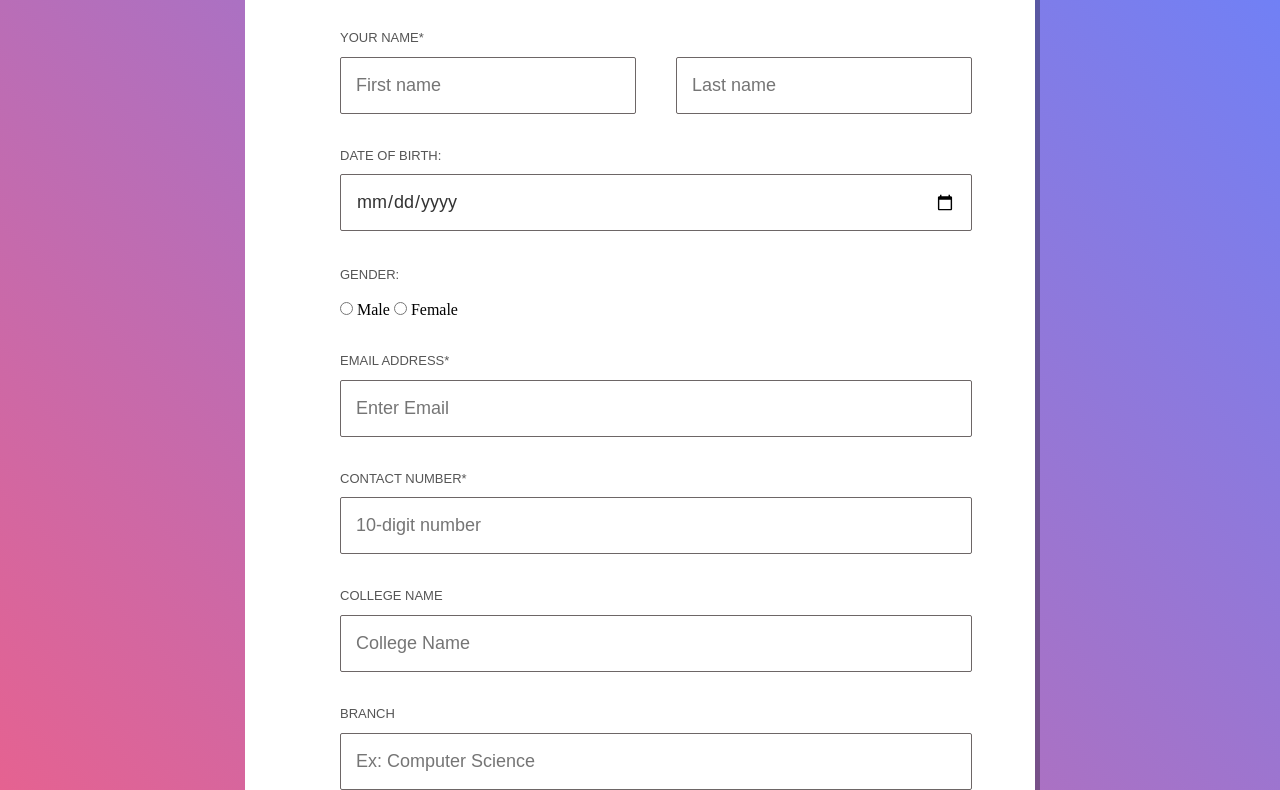
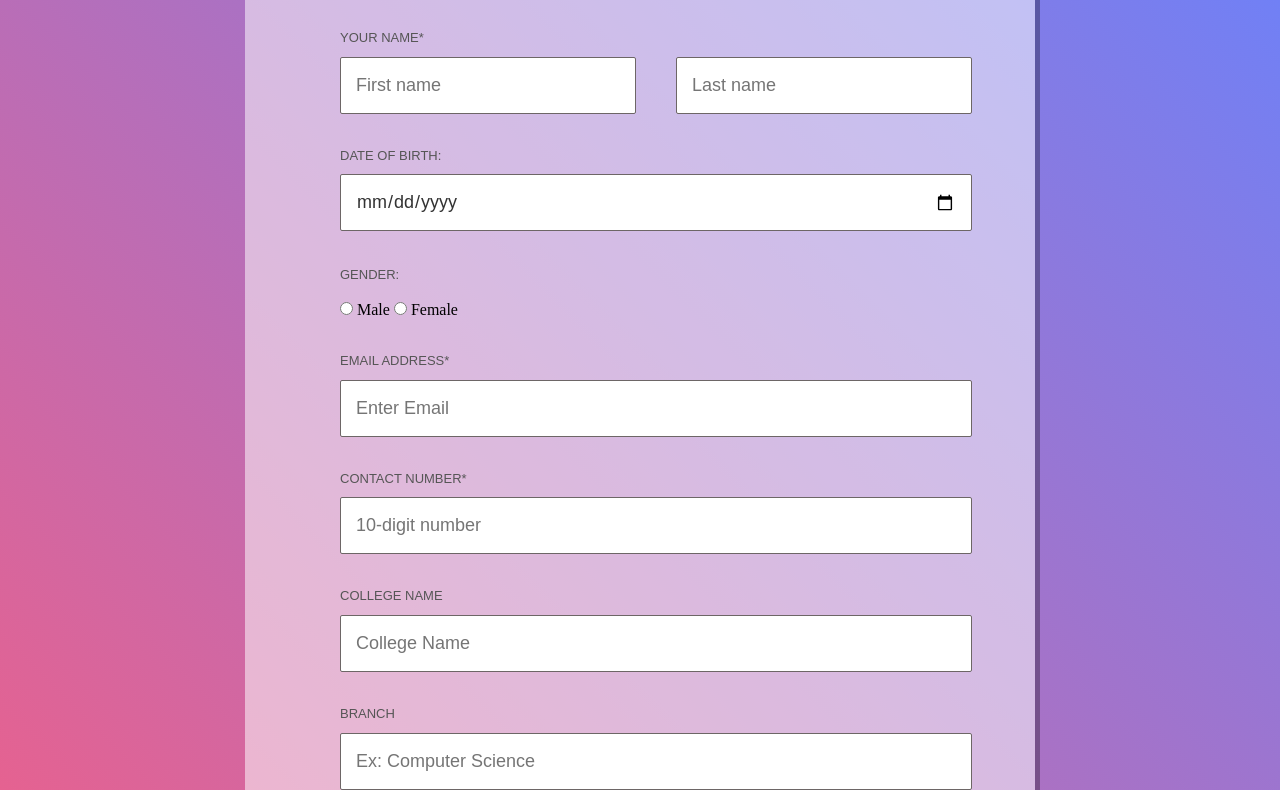
Before and after one commit to bhanu-prasad/Schemax-Day-1, a plain HTML site: page index.html in a window 1280 px wide. Shown: the part 119-909 px from the top of the page. Drawn offline with Linux system fonts and the light colour scheme.

Commit message:
Update style.css

```diff
--- a/style.css
+++ b/style.css
@@ -15,7 +15,7 @@
 
 .form{
     display: block;
-    background: #fff;
+    background: rgba(255, 255, 255, 0.525);
     box-shadow: 5px 5px rgba(0, 0, 0, 0.3);
     width: 600px;
     padding: 55px 95px 68px;
```
